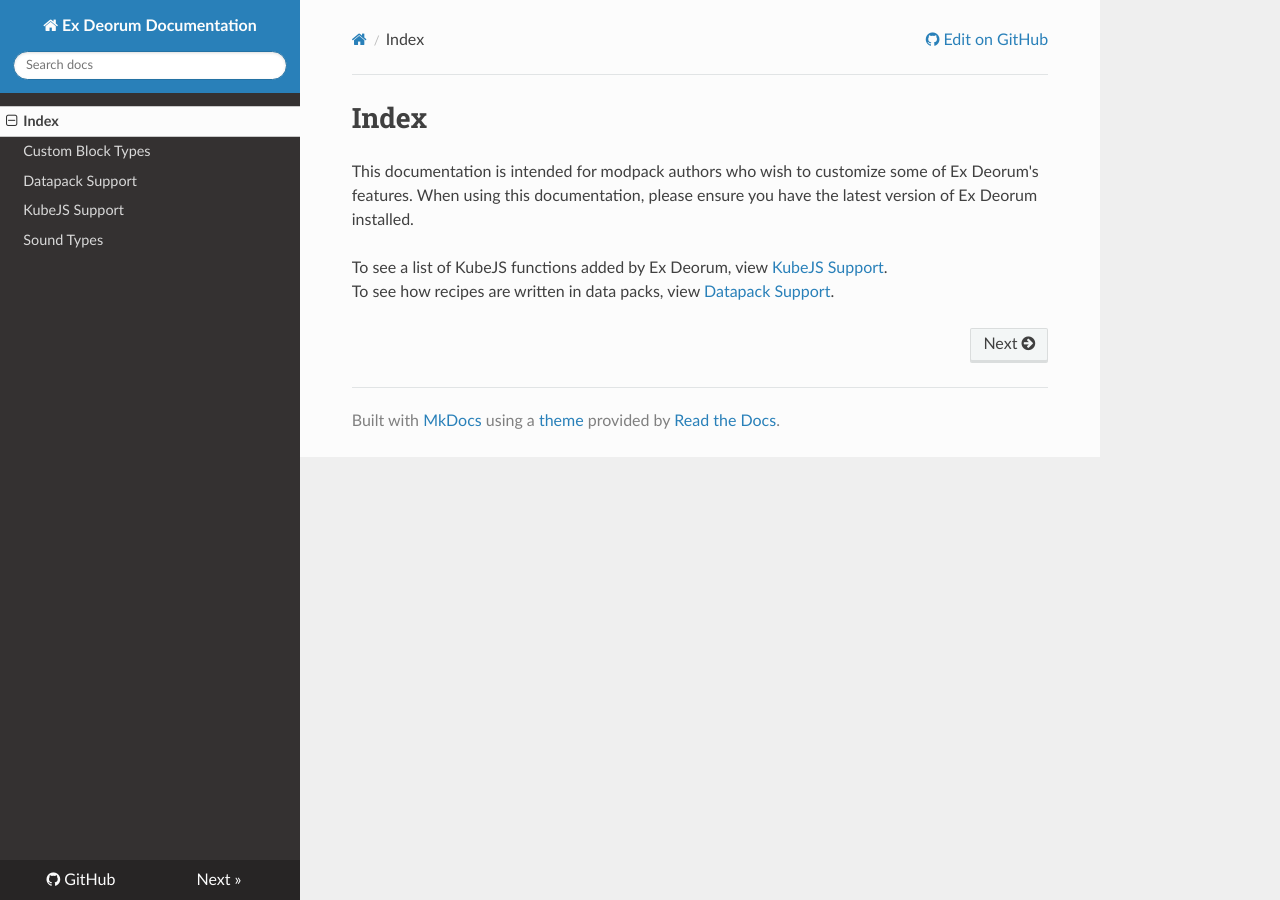
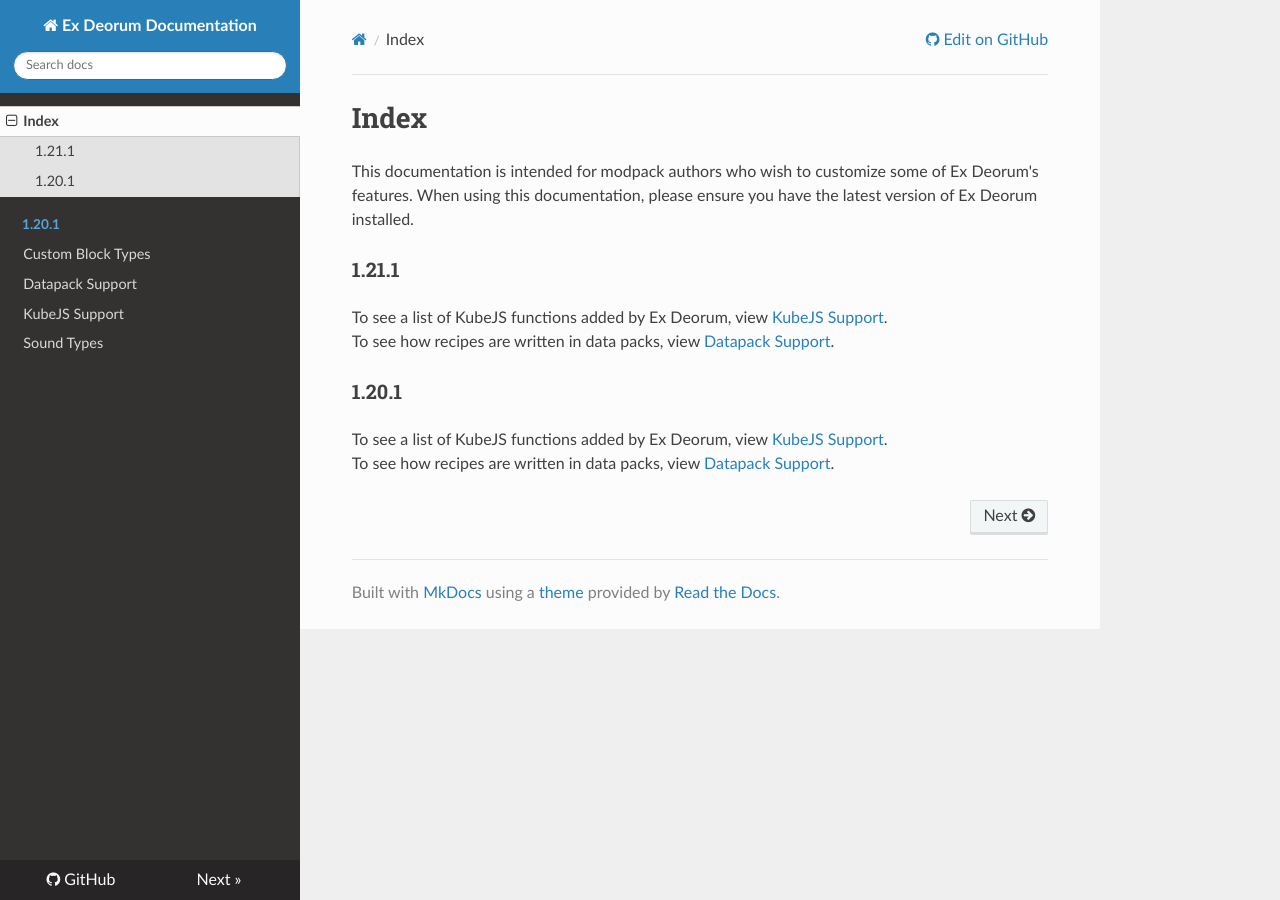
Before and after one commit to thedarkcolour/ExDeorumDocs, an MkDocs documentation site: the page built from docs/index.md, in a window 1280 px wide. Built offline with MkDocs 1.6.1, drawn with Linux system fonts in a browser that asks for light colours; nearby versions of some CDN libraries.

Commit message:
WIP split docs into multiple versions

```diff
--- a/docs/index.md
+++ b/docs/index.md
@@ -2,5 +2,10 @@
 
 This documentation is intended for modpack authors who wish to customize some of Ex Deorum's features. When using this documentation, please ensure you have the latest version of Ex Deorum installed.
 
-To see a list of KubeJS functions added by Ex Deorum, view [KubeJS Support](./kubejs.md).
-To see how recipes are written in data packs, view [Datapack Support](./datapack.md).
+### 1.21.1
+To see a list of KubeJS functions added by Ex Deorum, view [KubeJS Support](./1.21.1/kubejs.md).
+To see how recipes are written in data packs, view [Datapack Support](./1.21.1/datapack.md).
+
+### 1.20.1
+To see a list of KubeJS functions added by Ex Deorum, view [KubeJS Support](./1.20.1/kubejs.md).
+To see how recipes are written in data packs, view [Datapack Support](./1.20.1/datapack.md).
```
Also changed, not shown: docs/1.20.1/kubejs.md (added, +33 -0 lines), docs/kubejs.md (deleted, +0 -50 lines), docs/1.20.1/customblocktypes.md (renamed from docs/customblocktypes.md), docs/1.20.1/datapack.md (renamed from docs/datapack.md), docs/1.20.1/sound_types.md (renamed from docs/sound_types.md).
